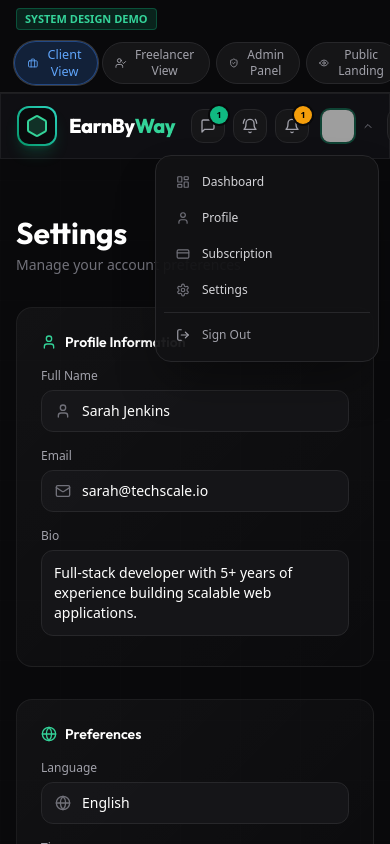
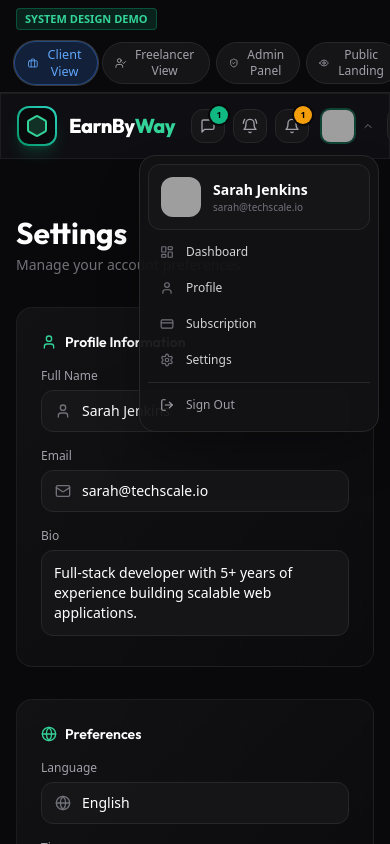
Before and after one commit to ayushshandilya-dev/Earnbyway, a React (Vite) app: page /settings in a window 390 px wide. Both pictures are taken after a click on the button 348 px from the left and 126 px from the top of the page. Shown: the top 844 px of the page. Built offline with nearby package versions, Linux system fonts and the light colour scheme; grey boxes are pictures that could not be loaded.

Commit message:
Update Navbar.tsx

```diff
--- a/src/components/layout/Navbar.tsx
+++ b/src/components/layout/Navbar.tsx
@@ -314,7 +314,19 @@
                   <>
                     <div className="fixed inset-0 z-40" onClick={() => setIsProfileOpen(false)} />
                     <div className="absolute right-0 top-full pt-2 z-50 animate-scale-in">
-                      <div className="bg-[#121215]/95 backdrop-blur-2xl border border-zinc-800 rounded-2xl p-2 w-56 shadow-2xl shadow-black/40">
+                      <div className="bg-[#121215]/95 backdrop-blur-2xl border border-zinc-800 rounded-2xl p-2 w-60 shadow-2xl shadow-black/40">
+                        <div className="flex items-center gap-3 px-3 py-3 rounded-xl bg-zinc-900/60 border border-zinc-800 mb-1">
+                          <Avatar
+                            src={currentUser.avatar}
+                            name={currentUser.name}
+                            size="md"
+                            rounded="rounded-xl"
+                          />
+                          <div className="min-w-0">
+                            <p className="text-sm font-semibold text-white truncate">{currentUser.name}</p>
+                            <p className="text-[10px] text-zinc-500 truncate">{currentUser.email}</p>
+                          </div>
+                        </div>
                         {DASHBOARD_ACTIONS.map(item => (
                           <button key={item.path} onClick={() => { navigate(item.path); setIsProfileOpen(false); }}
                             className="w-full flex items-center gap-3 px-3 py-2.5 rounded-xl text-xs text-zinc-300 hover:text-white hover:bg-zinc-800 transition-all">
```
